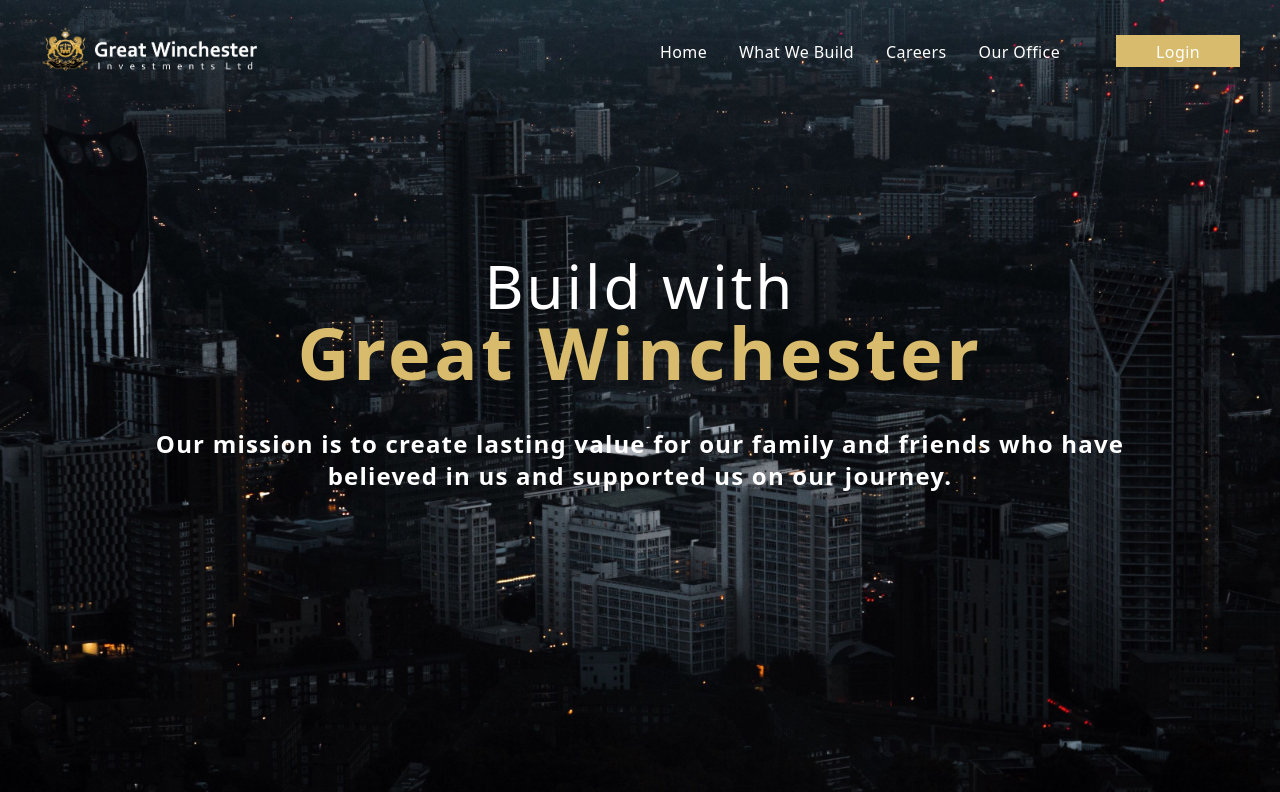
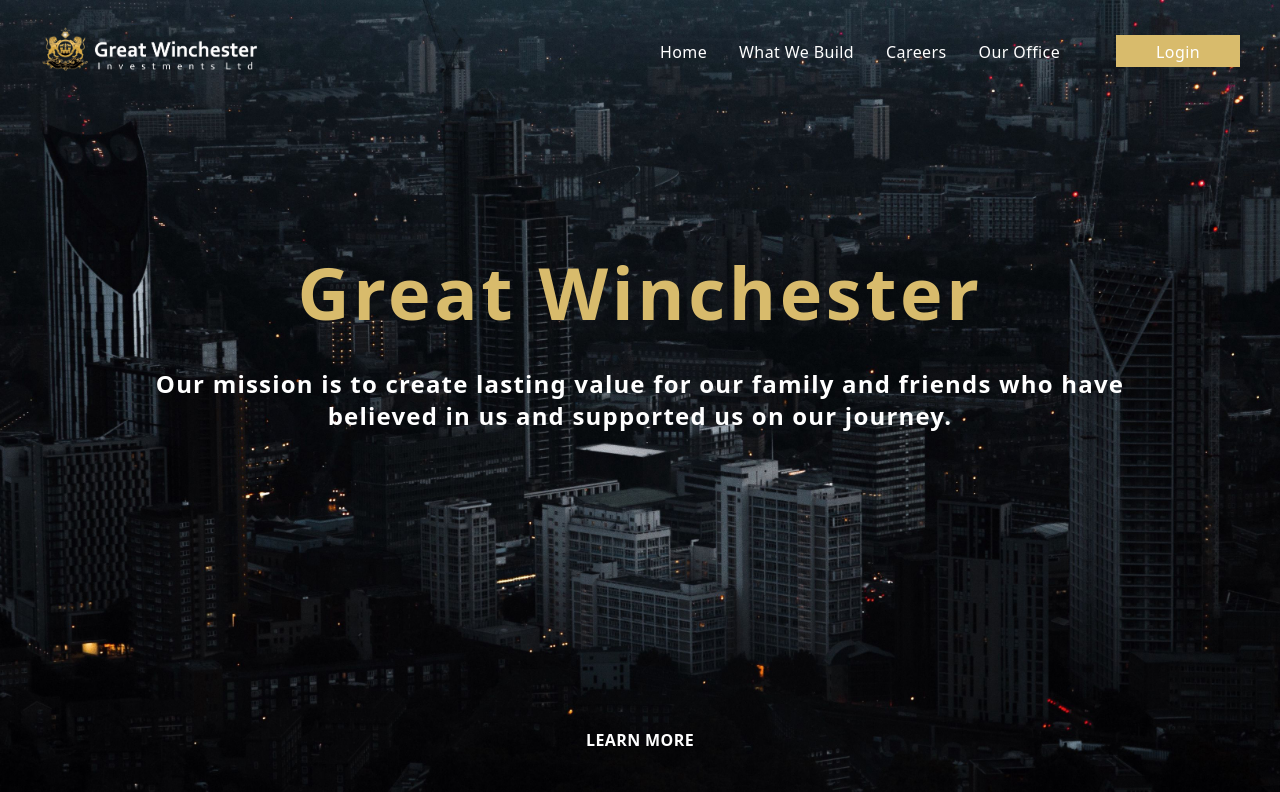
Before and after one commit to blackhorsese/Great-Winchester-2.0, a React (Create React App) app: page / in a window 1280 px wide. Shown: the top 792 px of the page. Built offline with nearby package versions, Linux system fonts and the light colour scheme.

Commit message:
Update Dashboard.jsx

```diff
--- a/src/Pages/Home/Dashboard.jsx
+++ b/src/Pages/Home/Dashboard.jsx
@@ -10,9 +10,6 @@
             <div className='md:px-16 mx-auto justify-center overflow-hidden px-5 md:text-center'>
                 <div className='text-white md:py-20 md:mt-0 md:pb-0 pb-24'>
                     <div className='md:text-center mx-auto'>
-                        <span className='first md:text-6xl text-3xl font-light tracking-wider duration-500'>
-                            Build with
-                        </span>
                         <h1 className='second md:text-7xl font-semibold text-4xl tracking-wider duration-500 text-[#d8bb6c]'>
                             Great Winchester
                         </h1>
```
